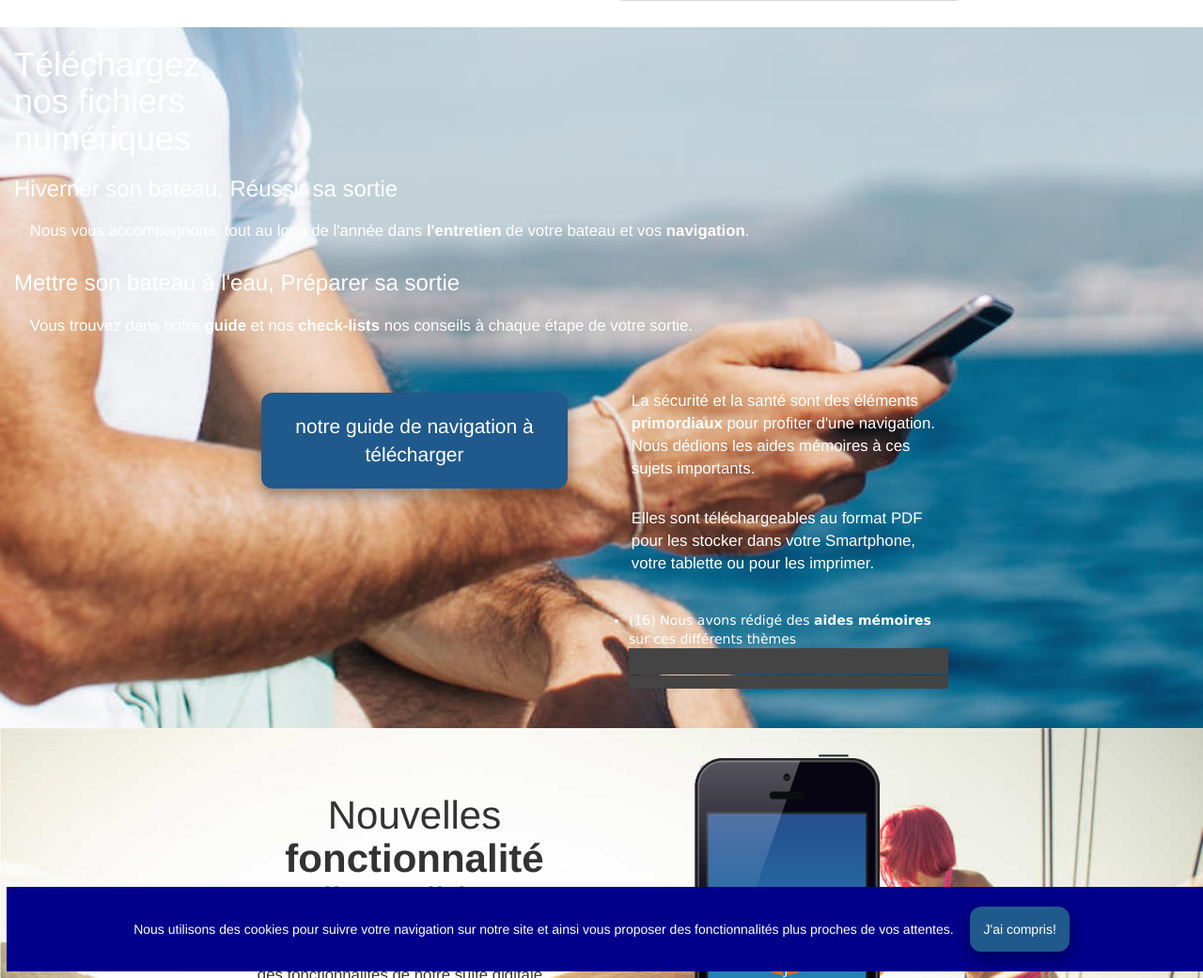
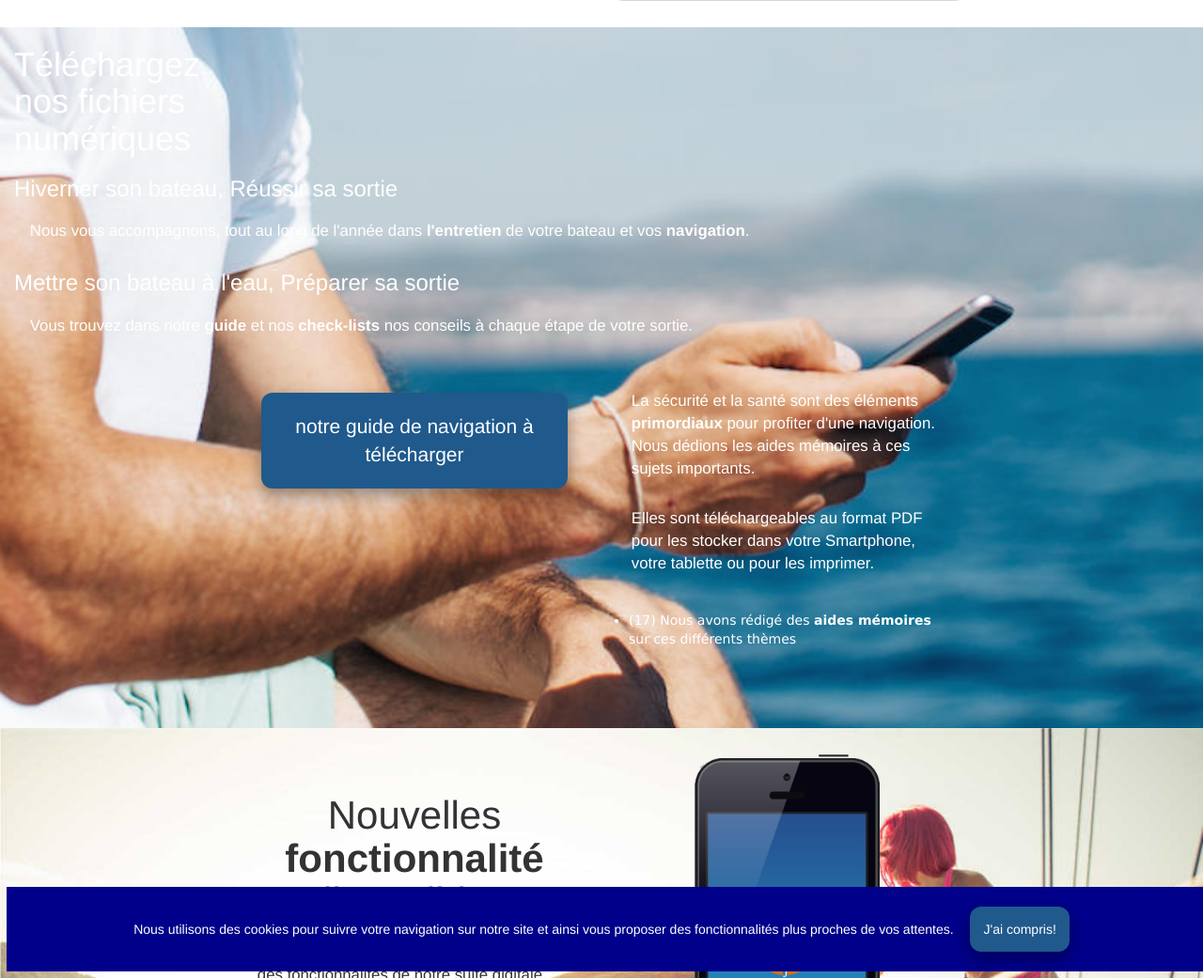
Before and after one commit to pjtiberghien/trial, a Jekyll site: the page built from docs/index.html, in a window 1280 px wide and 1400 px high, cut to the strip 359-1400 px from the top of the window. Shown: the whole strip at 94% size. Built offline with Jekyll 4.4.1, drawn with Linux system fonts in a browser that asks for light colours; nearby versions of some CDN libraries.

Commit message:
vertical menu #17

```diff
--- a/docs/assets/css/main.css
+++ b/docs/assets/css/main.css
@@ -361,6 +361,7 @@ menu accordeon in downloading
 
 *********************************************/
 #menu-vertical-aide-memoire-accordeon, {
+    padding:0;
     margin:0;
     list-style: none;
     text-align: left;
@@ -386,7 +387,7 @@ menu accordeon in downloading
     overflow:hidden;
     transition: all .5s;
     border-radius: 0;
-    background: #444;
+    background: none;
     box-shadow: none;
 }
 #menu-vertical-aide-memoire-accordeon a {
@@ -397,7 +398,7 @@ menu accordeon in downloading
     font-family: verdana;
     font-size: 1.0em;
 }
-#menu-vertial-aide-memoire-accordeon ul li a, #menu-vertical-aide-memoire-accordeon li:hover li a {
+#menu-vertical-aide-memoire-accordeon ul li a, #menu-vertical-aide-memoire-accordeon li:hover li a {
     font-size:1em;
 }
 #menu-vertical-aide-memoire-accordeon li:hover {
--- a/docs/index.html
+++ b/docs/index.html
@@ -44,7 +44,7 @@ description: My noteboat, une suite digitale pour mieux profiter de ses navigati
                 Nous dédions les aides mémoires à ces sujets importants.</p>
             <p>Elles sont téléchargeables au format PDF pour les stocker dans votre Smartphone, votre tablette ou pour les imprimer.</p>
             <ul id="menu-vertical-aide-memoire-accordeon">
-                <li><a href="#">(16) Nous avons rédigé des <strong>aides mémoires</strong> sur ces différents thèmes</a>
+                <li><a href="#">(17) Nous avons rédigé des <strong>aides mémoires</strong> sur ces différents thèmes</a>
                     <ul>
                     <li><a href="#">aide mémoire #1</a></li>
                     <li><a href="#">aide mémoire #2</a></li>
```
